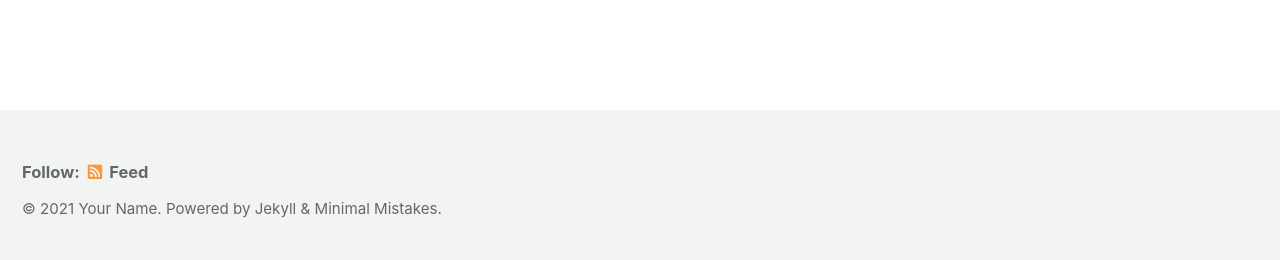
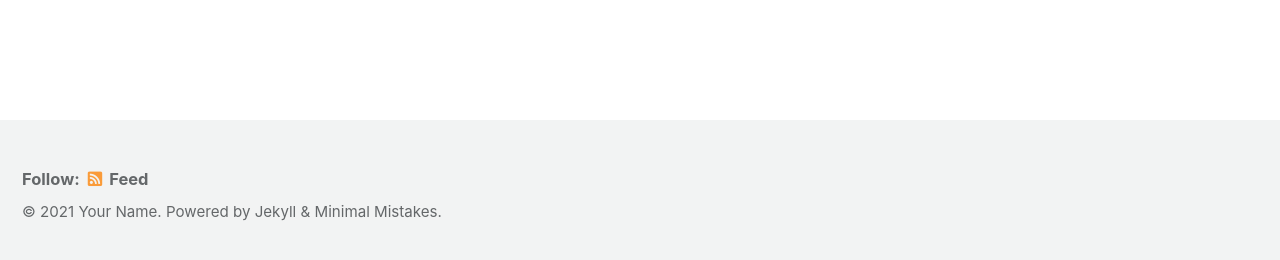
Before and after one commit to BOBDevStudio/Minimal-Mistakes-Fork-Theme, a Jekyll site: the page built from index.html, in a window 1280 px wide. Shown: the part 635-895 px from the top of the page. Built offline with Jekyll 4.4.1, drawn with Linux system fonts in a browser that asks for light colours; cached includes are drawn as plain includes; the list of posts is cut into pages by our own code.

Commit message:
Updated _bob-custom-edits.scss

```diff
--- a/_sass/minimal-mistakes/_bob-custom-edits.scss
+++ b/_sass/minimal-mistakes/_bob-custom-edits.scss
@@ -1,3 +1,7 @@
+body {
+  line-height: initial;
+}
+
 .masthead {
   position: sticky;
   top: 0;
```
